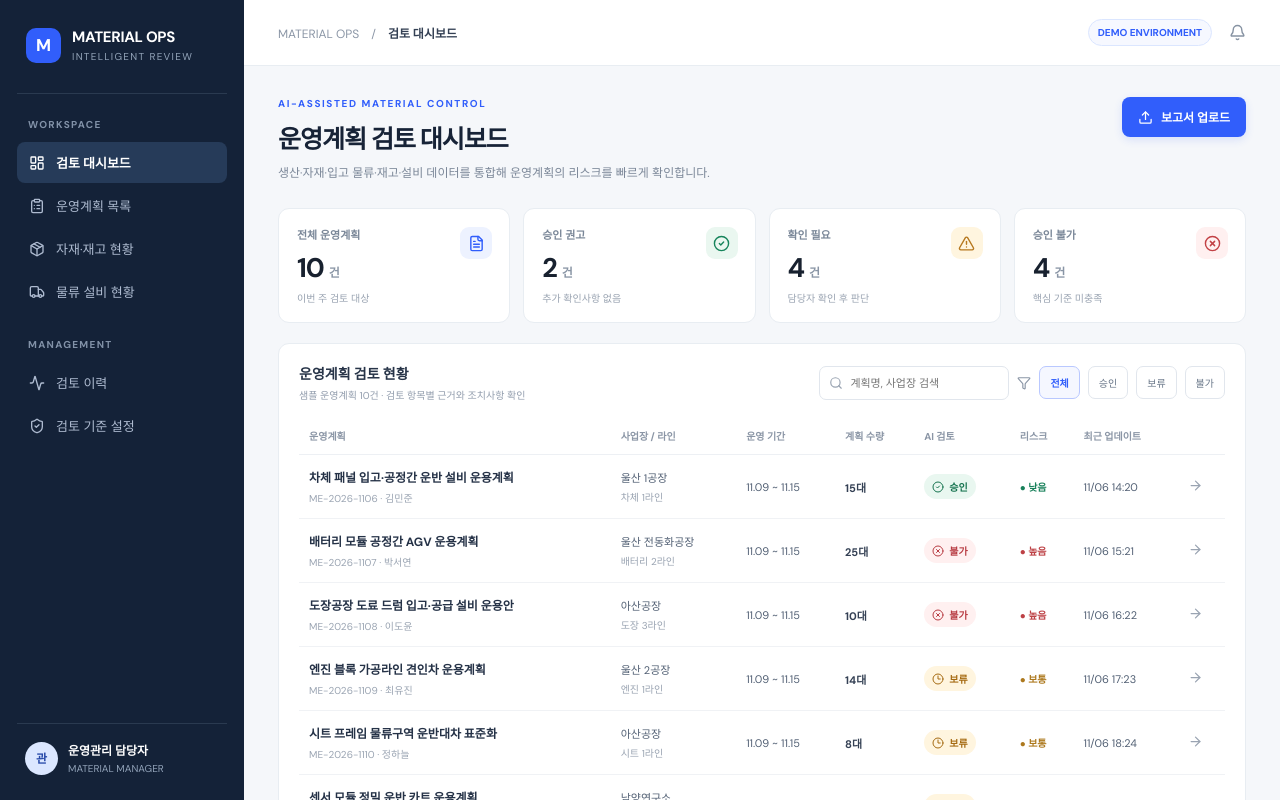
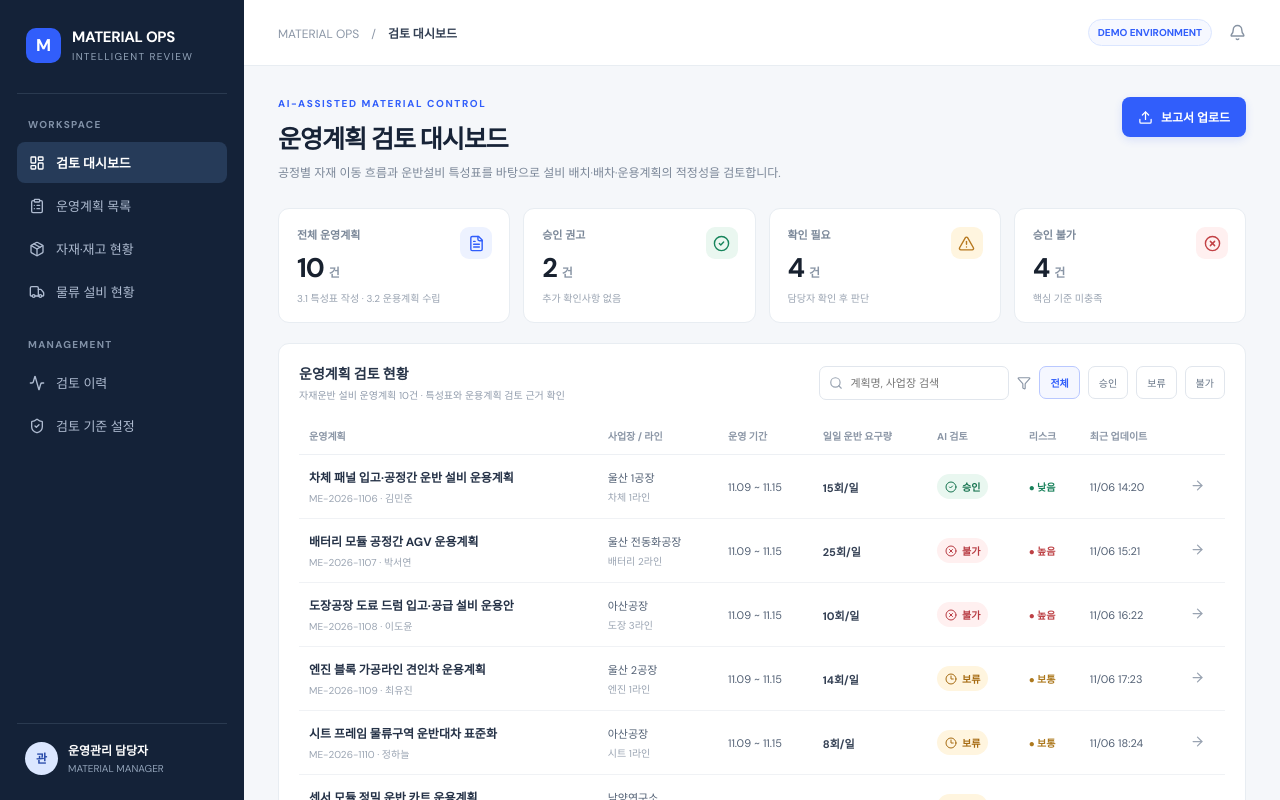
Before and after one commit to eunwoo3990/HINT_D5, a Next.js app: page / in a window 1280 px wide. Shown: the top 800 px of the page. Built offline with nearby package versions, Linux system fonts and the light colour scheme.

Commit message:
Align dashboard with material handling equipment duties 3.1 and 3.2

```diff
--- a/app/page.tsx
+++ b/app/page.tsx
@@ -26,8 +26,8 @@ export default function Home() {
       <nav><div className="nav-label">WORKSPACE</div>
         <button className={`nav-item ${!selected?"active":""}`} onClick={()=>{setSelected(null);setView("검토 대시보드");}}><LayoutDashboard size={16}/> 검토 대시보드</button>
         <button className="nav-item" onClick={()=>notify("운영계획 목록을 표시하고 있습니다.")}><ClipboardList size={16}/> 운영계획 목록</button>
-        <button className="nav-item" onClick={()=>notify("자재·재고 현황은 샘플 데이터로 구성되어 있습니다.")}><Package size={16}/> 자재·재고 현황</button>
-        <button className="nav-item" onClick={()=>notify("물류 설비 현황은 샘플 데이터로 구성되어 있습니다.")}><Truck size={16}/> 물류 설비 현황</button>
+        <button className="nav-item" onClick={()=>notify("설비 특성표 데이터로 구성된 시연 화면입니다.")}><Package size={16}/> 자재·재고 현황</button>
+        <button className="nav-item" onClick={()=>notify("설비 운용계획 데이터로 구성된 시연 화면입니다.")}><Truck size={16}/> 물류 설비 현황</button>
         <div className="nav-label">MANAGEMENT</div>
         <button className="nav-item" onClick={()=>notify("검토 이력은 본 데모에서 세션 내 처리 결과만 표시합니다.")}><Activity size={16}/> 검토 이력</button>
         <button className="nav-item" onClick={()=>notify("기준 설정 기능은 MVP 확장 항목입니다.")}><ShieldCheck size={16}/> 검토 기준 설정</button>
@@ -38,17 +38,17 @@ export default function Home() {
       <header className="topbar"><div className="crumb">MATERIAL OPS　/　<b>{selected ? "운영계획 상세 검토" : view}</b></div><div className="top-actions"><span className="env-pill">DEMO ENVIRONMENT</span><Bell size={17} color="#8793a3"/></div></header>
       <div className="content">
         {!selected ? <>
-          <div className="page-heading"><div><div className="eyebrow">AI-ASSISTED MATERIAL CONTROL</div><h1>운영계획 검토 대시보드</h1><div className="subtitle">생산·자재·입고 물류·재고·설비 데이터를 통합해 운영계획의 리스크를 빠르게 확인합니다.</div></div><button className="primary-btn" onClick={()=>notify("보고서 업로드는 다음 단계에서 파일 분석 API와 연결할 예정입니다.")}><Upload size={15}/> 보고서 업로드</button></div>
+          <div className="page-heading"><div><div className="eyebrow">AI-ASSISTED MATERIAL CONTROL</div><h1>운영계획 검토 대시보드</h1><div className="subtitle">공정별 자재 이동 흐름과 운반설비 특성표를 바탕으로 설비 배치·배차·운용계획의 적정성을 검토합니다.</div></div><button className="primary-btn" onClick={()=>notify("보고서 업로드는 다음 단계에서 파일 분석 API와 연결할 예정입니다.")}><Upload size={15}/> 보고서 업로드</button></div>
           <div className="stats">
-            <div className="stat-card"><div className="stat-label">전체 운영계획</div><div className="stat-value">{counts.all}<span style={{fontSize:12,color:"#8995a5",marginLeft:5}}>건</span></div><div className="stat-note">이번 주 검토 대상</div><div className="stat-icon" style={{background:"#edf2ff",color:"#315efb"}}><FileText size={17}/></div></div>
+            <div className="stat-card"><div className="stat-label">전체 운영계획</div><div className="stat-value">{counts.all}<span style={{fontSize:12,color:"#8995a5",marginLeft:5}}>건</span></div><div className="stat-note">3.1 특성표 작성 · 3.2 운용계획 수립</div><div className="stat-icon" style={{background:"#edf2ff",color:"#315efb"}}><FileText size={17}/></div></div>
             <div className="stat-card"><div className="stat-label">승인 권고</div><div className="stat-value">{counts.approved}<span style={{fontSize:12,color:"#8995a5",marginLeft:5}}>건</span></div><div className="stat-note">추가 확인사항 없음</div><div className="stat-icon" style={{background:"#eaf7f0",color:"#16845b"}}><CheckCircle2 size={17}/></div></div>
             <div className="stat-card"><div className="stat-label">확인 필요</div><div className="stat-value">{counts.hold}<span style={{fontSize:12,color:"#8995a5",marginLeft:5}}>건</span></div><div className="stat-note">담당자 확인 후 판단</div><div className="stat-icon" style={{background:"#fff5df",color:"#b7791f"}}><AlertTriangle size={17}/></div></div>
             <div className="stat-card"><div className="stat-label">승인 불가</div><div className="stat-value">{counts.rejected}<span style={{fontSize:12,color:"#8995a5",marginLeft:5}}>건</span></div><div className="stat-note">핵심 기준 미충족</div><div className="stat-icon" style={{background:"#fff0f0",color:"#c24145"}}><XCircle size={17}/></div></div>
           </div>
           <div className="panel">
-            <div className="panel-head"><div><div className="panel-title">운영계획 검토 현황</div><div className="panel-sub">샘플 운영계획 10건 · 검토 항목별 근거와 조치사항 확인</div></div><div className="filters"><div style={{position:"relative"}}><Search size={14} style={{position:"absolute",left:10,top:10,color:"#9aa4b2"}}/><input className="search" style={{paddingLeft:30}} placeholder="계획명, 사업장 검색" value={search} onChange={e=>setSearch(e.target.value)}/></div><Filter size={14} color="#8b96a6"/>{["전체","승인","보류","불가"].map(f=><button key={f} className={`filter-btn ${filter===f?"selected":""}`} onClick={()=>setFilter(f)}>{f}</button>)}</div></div>
-            <div style={{overflowX:"auto"}}><table className="data-table"><thead><tr><th>운영계획</th><th>사업장 / 라인</th><th>운영 기간</th><th>계획 수량</th><th>AI 검토</th><th>리스크</th><th>최근 업데이트</th><th></th></tr></thead><tbody>
-              {filtered.map(p=><tr key={p.id} onClick={()=>{setSelected(p);setExpanded("1");}}><td><div className="doc-title">{p.title}</div><div className="doc-id">{p.id} · {p.owner}</div></td><td>{p.plant}<div className="doc-id">{p.line}</div></td><td>11.09 ~ 11.15</td><td style={{fontWeight:700,color:"#344054"}}>{p.quantity.toLocaleString()}대</td><td><StatusPill status={p.status}/></td><td><span className={`priority ${p.risk==="높음"?"high":p.risk==="보통"?"medium":"low"}`}>● {p.risk}</span></td><td>{p.updated}</td><td><ArrowRight size={15} color="#9aa4b2"/></td></tr>)}
+            <div className="panel-head"><div><div className="panel-title">운영계획 검토 현황</div><div className="panel-sub">자재운반 설비 운영계획 10건 · 특성표와 운용계획 검토 근거 확인</div></div><div className="filters"><div style={{position:"relative"}}><Search size={14} style={{position:"absolute",left:10,top:10,color:"#9aa4b2"}}/><input className="search" style={{paddingLeft:30}} placeholder="계획명, 사업장 검색" value={search} onChange={e=>setSearch(e.target.value)}/></div><Filter size={14} color="#8b96a6"/>{["전체","승인","보류","불가"].map(f=><button key={f} className={`filter-btn ${filter===f?"selected":""}`} onClick={()=>setFilter(f)}>{f}</button>)}</div></div>
+            <div style={{overflowX:"auto"}}><table className="data-table"><thead><tr><th>운영계획</th><th>사업장 / 라인</th><th>운영 기간</th><th>일일 운반 요구량</th><th>AI 검토</th><th>리스크</th><th>최근 업데이트</th><th></th></tr></thead><tbody>
+              {filtered.map(p=><tr key={p.id} onClick={()=>{setSelected(p);setExpanded("1");}}><td><div className="doc-title">{p.title}</div><div className="doc-id">{p.id} · {p.owner}</div></td><td>{p.plant}<div className="doc-id">{p.line}</div></td><td>11.09 ~ 11.15</td><td style={{fontWeight:700,color:"#344054"}}>{p.quantity.toLocaleString()}회/일</td><td><StatusPill status={p.status}/></td><td><span className={`priority ${p.risk==="높음"?"high":p.risk==="보통"?"medium":"low"}`}>● {p.risk}</span></td><td>{p.updated}</td><td><ArrowRight size={15} color="#9aa4b2"/></td></tr>)}
               {filtered.length===0 && <tr><td colSpan={8}><div className="empty">검색 결과가 없습니다.</div></td></tr>}
             </tbody></table></div>
           </div>
@@ -57,22 +57,22 @@ export default function Home() {
               {plans.filter(p=>p.risk==="높음").slice(0,4).map(p=><div className="alert-row" key={p.id}><div className="alert-dot" style={{background:p.status==="불가"?"#c24145":"#d99b32"}}/><div style={{flex:1}}><div className="alert-title">{p.title}</div><div className="alert-desc">{p.summary}</div></div><button className="secondary-btn" style={{padding:"6px 9px",fontSize:10}} onClick={()=>setSelected(p)}>상세 확인</button></div>)}
             </div>
             <div className="panel"><div className="panel-head"><div><div className="panel-title">AI 검토 기준</div><div className="panel-sub">5개 영역을 기준으로 교차 검증</div></div><ShieldCheck size={17} color="#315efb"/></div>
-              {["생산계획 정합성","자재 소요·조달","입고 물류 설비","재고 수불 이력","설비 사양 적합성"].map((x,i)=><div className="side-stat" key={x}><span>{i+1}. {x}</span><span style={{color:"#315efb",fontWeight:700}}>검토 기준 <Check size={12} style={{verticalAlign:"middle"}}/></span></div>)}
+              {["설비 특성표 작성 완결성","설비 제원·운반능력 적합성","공정별 설비 수량·배치","설비 운용계획 적정성","점검·안전·유지관리 조건"].map((x,i)=><div className="side-stat" key={x}><span>{i+1}. {x}</span><span style={{color:"#315efb",fontWeight:700}}>검토 기준 <Check size={12} style={{verticalAlign:"middle"}}/></span></div>)}
             </div>
           </div>
           <div style={{fontSize:10,color:"#9aa4b2",textAlign:"center",padding:"8px 0"}}>본 화면은 가상 데이터 기반 프로토타입이며, 실제 사내 시스템·LLM과 연결되어 있지 않습니다.</div>
         </> : <>
           <button className="back-btn" onClick={()=>setSelected(null)}><ArrowLeft size={14}/> 대시보드로 돌아가기</button>
           <div className="detail-header"><div><div className="eyebrow">PLAN REVIEW　/　{selected.id}</div><h1>{selected.title}</h1><div className="subtitle">{selected.plant} · {selected.line} · 2026.11.09 ~ 11.15 · 담당 {selected.owner}</div></div><StatusPill status={selected.status}/></div>
-          <div className="panel"><div className="panel-head"><div><div className="panel-title">AI 종합 검토 의견</div><div className="panel-sub">5개 검토 영역의 근거를 종합한 운영계획 요약</div></div><span className="env-pill">SAMPLE AI REVIEW</span></div><div style={{fontSize:13,lineHeight:1.8,color:"#455368"}}>{selected.summary}</div>
-            <div className="detail-kpis"><div className="mini-kpi"><span className="stat-label">계획 생산량</span><strong>{selected.quantity.toLocaleString()}대</strong></div><div className="mini-kpi"><span className="stat-label">검토 영역</span><strong>5개</strong></div><div className="mini-kpi"><span className="stat-label">리스크 수준</span><strong style={{color:selected.risk==="높음"?"#bd4145":selected.risk==="보통"?"#ad791e":"#19815b"}}>{selected.risk}</strong></div></div>
+          <div className="panel"><div className="panel-head"><div><div className="panel-title">AI 종합 검토 의견</div><div className="panel-sub">설비 특성표와 운용계획 5개 영역의 근거를 종합한 검토 요약</div></div><span className="env-pill">SAMPLE AI REVIEW</span></div><div style={{fontSize:13,lineHeight:1.8,color:"#455368"}}>{selected.summary}</div>
+            <div className="detail-kpis"><div className="mini-kpi"><span className="stat-label">일일 운반 요구량</span><strong>{selected.quantity.toLocaleString()}회/일</strong></div><div className="mini-kpi"><span className="stat-label">검토 영역</span><strong>5개</strong></div><div className="mini-kpi"><span className="stat-label">리스크 수준</span><strong style={{color:selected.risk==="높음"?"#bd4145":selected.risk==="보통"?"#ad791e":"#19815b"}}>{selected.risk}</strong></div></div>
           </div>
           <div className="review-grid"><div className="panel"><div className="panel-head"><div><div className="panel-title">항목별 상세 검토</div><div className="panel-sub">판정 결과를 선택하면 검토 근거와 후속 조치를 확인할 수 있습니다.</div></div></div>
             {selected.reviews.map(r=><div className="review-item" key={r.id}><div className="review-item-head" onClick={()=>setExpanded(expanded===r.id?"":r.id)}><div style={{display:"flex",alignItems:"center",gap:10}}><span style={{fontSize:10,color:"#9aa4b2",fontWeight:700}}>0{r.id}</span><span style={{fontSize:12,fontWeight:700,color:"#344054"}}>{r.title}</span></div><div style={{display:"flex",alignItems:"center",gap:10}}><StatusPill status={r.status}/><ChevronDown size={15} color="#9aa4b2"/></div></div>
               {expanded===r.id && <div className="review-item-body"><div className="review-line"><div className="review-label">검토 결과</div><div className="review-value">{r.summary}</div></div><div className="review-line"><div className="review-label">참조 근거</div><div className="review-value">{r.evidence.map(e=><span className="doc-chip" key={e}><FileText size={10} style={{marginRight:4}}/>{e}</span>)}</div></div><div className="review-line"><div className="review-label">후속 조치</div><div className="review-value">{r.action}</div></div><div className={`callout ${r.status==="불가"?"danger":r.status==="보류"?"warn":"ok"}`}>{r.status==="승인"?"기준 충족: 제출된 샘플 근거에서 별도 예외사항이 확인되지 않았습니다.":r.status==="보류"?"추가 확인 필요: 관련 담당자의 확인 및 증빙 보완 후 최종 판단이 필요합니다.":"기준 미충족: 현재 조건으로는 운영계획 승인을 권고할 수 없습니다."}</div></div>}
             </div>)}
           </div>
-          <div className="side-sticky"><div className="panel"><div className="panel-title">검토 보고서 원문</div><div className="panel-sub">업로드된 문서 5종을 요약한 샘플 보고서</div><div style={{marginTop:10}}>{["생산계획서.xlsx","자재소요산출표.xlsx","입고물류설비현황.xlsx","재고수불이력.csv","설비사양서.pdf"].map(d=><div className="side-stat" key={d}><span style={{display:"flex",gap:6,alignItems:"center"}}><FileText size={13} color="#718096"/>{d}</span><CheckCircle2 size={13} color="#16845b"/></div>)}</div><div className="doc-preview"><div className="doc-preview-title">보고서 미리보기</div>{selected.report.split("\n").filter(Boolean).slice(0,12).map((line,i)=><p key={i}>{line}</p>)}</div></div>
+          <div className="side-sticky"><div className="panel"><div className="panel-title">검토 보고서 원문</div><div className="panel-sub">자재운반 설비 특성표·운용계획 관련 샘플 문서</div><div style={{marginTop:10}}>{["자재운반설비특성표.xlsx","공정별자재이동흐름도.pdf","설비점검·정비이력.xlsx","설비운용계획서.xlsx","설비점검·정비이력.xlsx"].map(d=><div className="side-stat" key={d}><span style={{display:"flex",gap:6,alignItems:"center"}}><FileText size={13} color="#718096"/>{d}</span><CheckCircle2 size={13} color="#16845b"/></div>)}</div><div className="doc-preview"><div className="doc-preview-title">보고서 미리보기</div>{selected.report.split("\n").filter(Boolean).slice(0,12).map((line,i)=><p key={i}>{line}</p>)}</div></div>
             <div className="panel"><div className="panel-title">담당자 최종 검토</div><div className="panel-sub">AI 결과는 의사결정 보조이며 최종 승인은 담당자 권한입니다.</div><div className="side-stat"><span>AI 권고</span><StatusPill status={selected.status}/></div><div className="side-stat"><span>담당자</span><b style={{color:"#344054"}}>{selected.owner}</b></div><div className="approval-actions"><button className="secondary-btn" onClick={()=>decide("보완 요청")}>보완 요청</button><button className="primary-btn" onClick={()=>decide("검토 완료")}>검토 완료</button></div></div>
           </div></div>
           <div style={{fontSize:10,color:"#9aa4b2",textAlign:"center",padding:"4px 0 15px"}}>시연용 판정 결과 · 실제 승인·반려 처리는 연결되어 있지 않습니다.</div>
```
